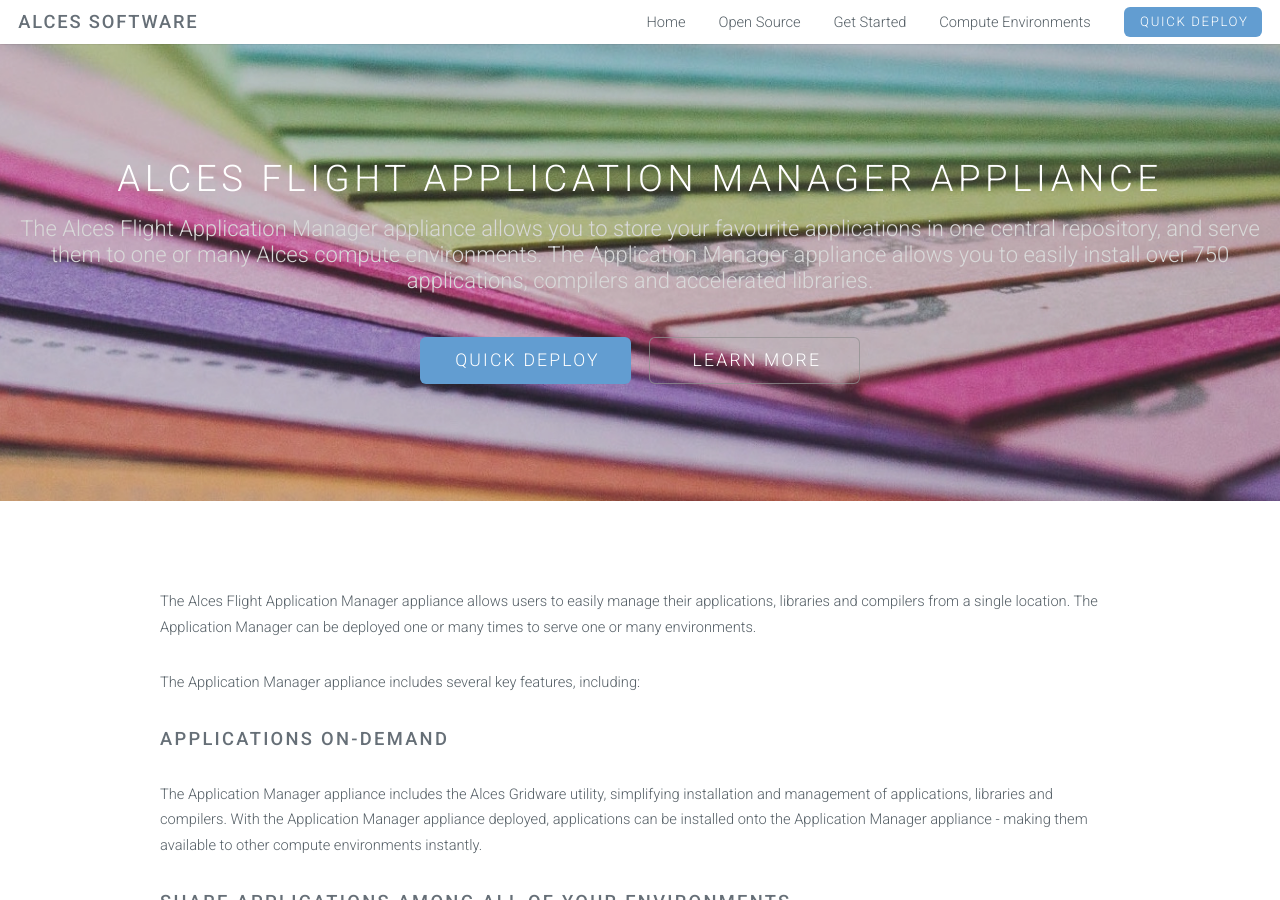
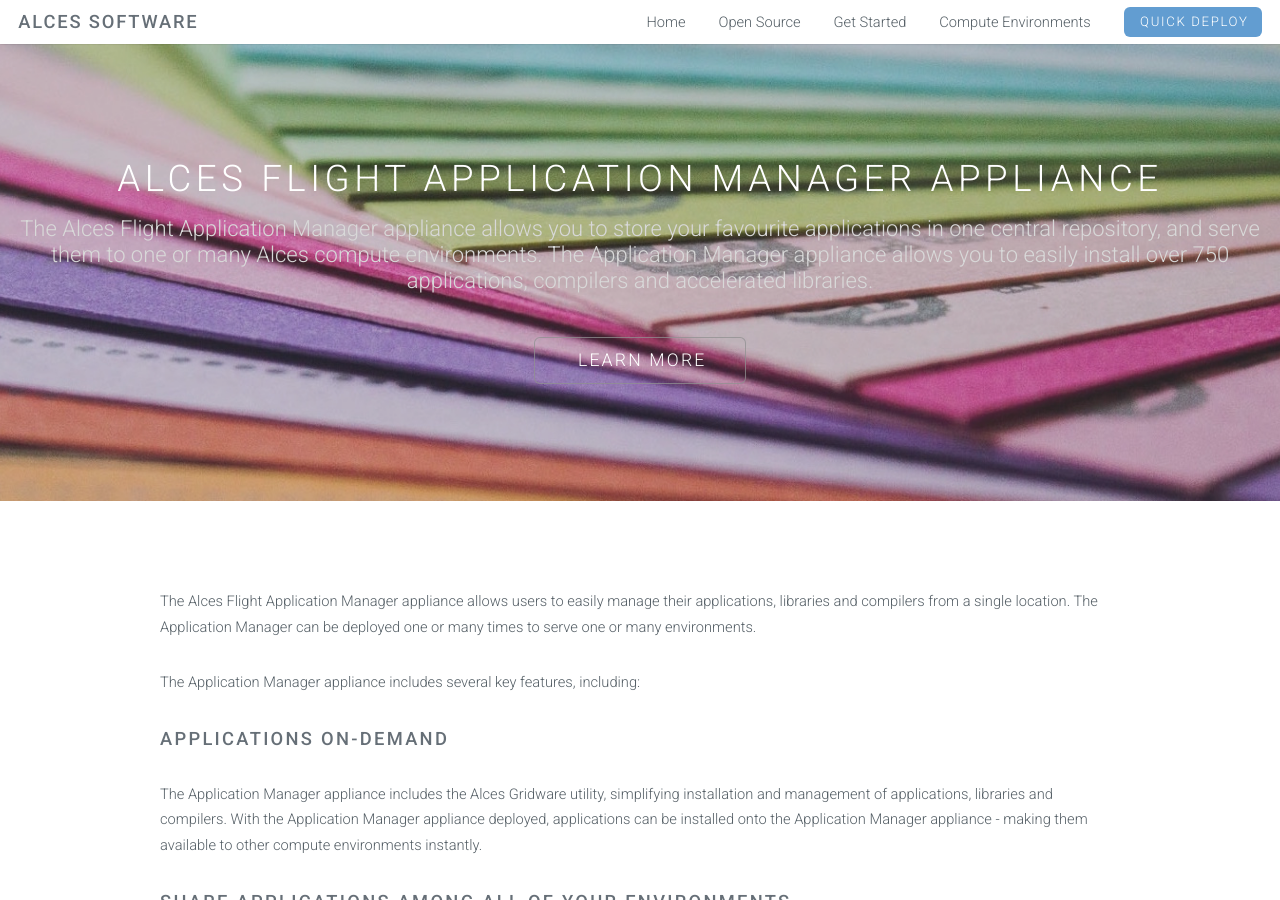
Before and after one commit to alces-software/alces-software.github.io, a Jekyll site: the page built from alces-app-manager.html, in a window 1280 px wide and 900 px high. Built offline with Jekyll 4.4.1, drawn with Linux system fonts in a browser that asks for light colours.

Commit message:
Remove deploy button for now, update section IDs

```diff
--- a/alces-app-manager.html
+++ b/alces-app-manager.html
@@ -8,13 +8,13 @@
                 <h2>Alces Flight Application Manager Appliance</h2>
                 <p>The Alces Flight Application Manager appliance allows you to store your favourite applications in one central repository, and serve them to one or many Alces compute environments. The Application Manager appliance allows you to easily install over 750 applications, compilers and accelerated libraries.</p>
                 <ul class="actions">
-                    <li><a href="#" class="button big special">Quick Deploy</a></li>
-                    <li><a href="#one" class="button big alt">Learn More</a></li>
+                    <!--<li><a href="#" class="button big special">Quick Deploy</a></li>-->
+                    <li><a href="#two" class="button big alt">Learn More</a></li>
                 </ul>
             </div>
         </section>
 
-<section id="main" class="wrapper style1">
+<section id="two" class="wrapper style1">
     <div class="container">
         <section>
             <p>The Alces Flight Application Manager appliance allows users to easily manage their applications, libraries and compilers from a single location. The Application Manager can be deployed one or many times to serve one or many environments.</p>
@@ -28,7 +28,7 @@
         </section>
     </div>
 </section>
-                        <section id="two" class="wrapper style2">
+                        <section id="three" class="wrapper style2">
                                 <header class="major">
                                         <h2>Why should I run the Application Manager?</h2>
                                 </header>
--- a/alces-storage-access.html
+++ b/alces-storage-access.html
@@ -8,7 +8,7 @@
                 <h2>Alces Flight Storage Access Appliance</h2>
                 <p>A simple, powerful interface to interact with your data in multiple storage locations, including POSIX filesystems and object storage</p>
                 <ul class="actions">
-                    <li><a href="#" class="button big special">Quick Deploy</a></li>
+                    <!--<li><a href="#" class="button big special">Quick Deploy</a></li>-->
                     <li><a href="#one" class="button big alt">Learn More</a></li>
                 </ul>
             </div>
@@ -28,7 +28,7 @@
                                                 </div>
                                         </div>
                                 </div>
-                        <section id="two" class="wrapper style1">
+                        <section id="three" class="wrapper style1">
                                 <header class="major">
                                         <h2>Dynamic Environment</h2>
                                 </header>
@@ -43,7 +43,7 @@
                                         </div>
                                 </div>
                         </section>
-                        <section id="two" class="wrapper style1">
+                        <section id="four" class="wrapper style1">
                                 <header class="major">
                                         <h2>Multiple storage platforms available</h2>
                                 </header>
```
